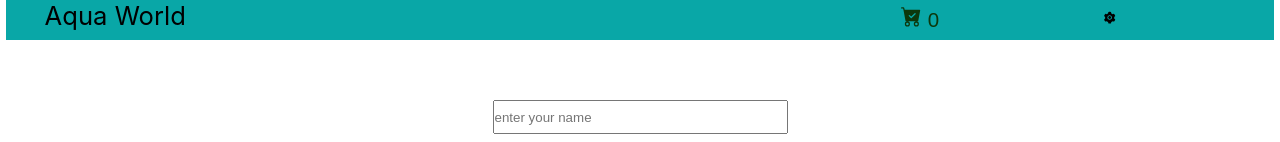
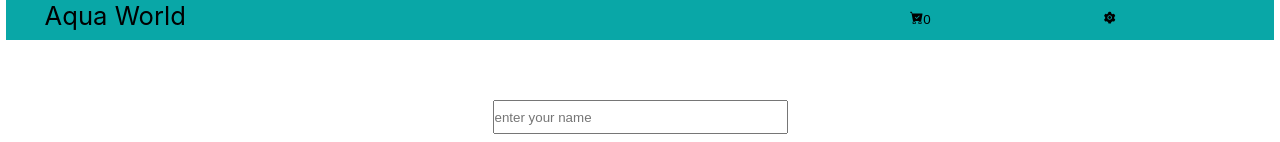
Before and after one commit to sashanka1/Aqua_World, a React (Create React App) app in the folder aqua_world/: page /signin in a window 1280 px wide. Shown: the top 142 px of the page. Built offline with nearby package versions, Linux system fonts and the light colour scheme.

Commit message:
some changes in login_signin_cart

```diff
--- a/aqua_world/src/components/login.jsx
+++ b/aqua_world/src/components/login.jsx
@@ -1,8 +1,11 @@
 import "./css/login.css"
 import { useState } from "react"
+import { useNavigate } from "react-router-dom";
 
 
 function Login(){
+    const navigateToHome = useNavigate();
+
     const [logindata, setLogindata]  = useState({
         email:"",
         password : ""
@@ -31,7 +34,11 @@ function Login(){
         if(resp.user){
             alert("login success")
             localStorage.setItem("user",JSON.stringify(resp))
-            window.location.reload()
+            // window.location.reload()
+            navigateToHome("/")
+        }
+        else{
+            alert("Invalid details")
         }
 
 
--- a/aqua_world/src/components/navbar.jsx
+++ b/aqua_world/src/components/navbar.jsx
@@ -2,24 +2,26 @@ import React from "react";
 import { AiFillSetting } from 'react-icons/ai';
 import { BsFillCartCheckFill } from 'react-icons/bs';
 import ClickAwayListener from 'react-click-away-listener';
-
+import { useNavigate } from "react-router-dom";
 import {CartCountContext} from "../context/cart_count_context";
 import{IsuserContext} from "../context/isoth.context";
-import { useContext,useState, useEffect } from "react";
+import { useContext,useState, useEffect} from "react";
 import "./css/nav.css"
 import { Link } from "react-router-dom";
 function Navbar(){
+    let navigate  =useNavigate();
   const {cartcount} = useContext(CartCountContext);
   const {updateCartCount} = useContext(CartCountContext);
   const {islogedin} = useContext(IsuserContext)
   const{verifylogdin} = useContext(IsuserContext)
-  const [popup, setPopup] = useState(false)
+  const [popup, setPopup] = useState(false);
+  const[theuser,setUserpresent] = useState(false);
   const cartPCount = async()=>{
       var res = verifylogdin();
-     console.log("islogedin",res)
+    // console.log("islogedin",res)
 
         if(res===true){
-            console.log("inside count in nav")
+          //  console.log("inside count in nav")
             var userdetalis = JSON.parse(localStorage.getItem("user"))|| []
             let data = await fetch(`https://backend-api-sss.herokuapp.com/cartp?theuser=${userdetalis.user._id}`);
         let res = await data.json();
@@ -27,9 +29,24 @@ function Navbar(){
 
         updateCartCount(res.length)
         }
+}
 
+const showCartOrNot = ()=>{
+    const UserLogindinOrNOt = verifylogdin();
+    if(UserLogindinOrNOt ===true){
+        setUserpresent(true)
+    }
+    else{
+        setUserpresent(false)
+    }
 
+    if(theuser===true){
 
+        navigate("/cart")
+    }
+    else{
+        alert("please logedin to continue")
+    }
 }
 useEffect(()=>{
     cartPCount();
@@ -45,7 +62,7 @@ useEffect(()=>{
          <Link to="/">Aqua World</Link>
         </div>
         <div className="right_div">
-        <button><Link to="/cart"><BsFillCartCheckFill/> {cartcount}</Link></button>
+        <button onClick={()=>{{showCartOrNot()}}}><BsFillCartCheckFill/>{cartcount}</button>
        {/* <button><Link to="/login">login</Link></button>
        <button><Link to="/signin">signin</Link></button> */}
         <button onClick={() => setPopup(true)}><AiFillSetting/></button>{/*rem */}
@@ -69,7 +86,7 @@ useEffect(()=>{
 
 
            </div>
-           </nav>
+        </nav>
        </>
    )
 }
--- a/aqua_world/src/components/product.jsx
+++ b/aqua_world/src/components/product.jsx
@@ -17,7 +17,7 @@ const getdata = async()=>{
     let data = await fetch(`https://backend-api-sss.herokuapp.com/aquap?pr_ca=${catagory}`)
     let res = await data.json();
     setProductlist([...res])
-    console.log(res);
+    //console.log(res);
     Setloder(false);
 }
 useEffect(()=>{
--- a/aqua_world/src/components/signin.jsx
+++ b/aqua_world/src/components/signin.jsx
@@ -1,5 +1,6 @@
 import { useState } from "react";
 import "./css/signin.css";
+import { useNavigate } from "react-router-dom";
 
 function Signin() {
   const [formdata, setFromdata] = useState({
@@ -13,6 +14,7 @@ function Signin() {
     landmark: "",
     mobileNo: "",
   });
+  const navigateToTheLogin = useNavigate();
   const handlechange = (e) => {
 
       setFromdata({ ...formdata, [e.target.name]: e.target.value });
@@ -53,7 +55,10 @@ function Signin() {
         });
         console.log( "resp",resp)
 
-
+          if(resp.token){
+            alert("register successful")
+            navigateToTheLogin("/login")
+          }
     }
     else{
       alert("invalid details")
--- a/aqua_world/src/context/isoth.context.jsx
+++ b/aqua_world/src/context/isoth.context.jsx
@@ -8,7 +8,7 @@ const [islogedin , setLogdin] = useState(false)
 const verifylogdin = ()=>{
 
 var user = JSON.parse(localStorage.getItem("user"))|| [];
-console.log("user in nav", user)
+//console.log("user in nav", user)
 if(user.length===0){
     setLogdin(false);
 }
```
